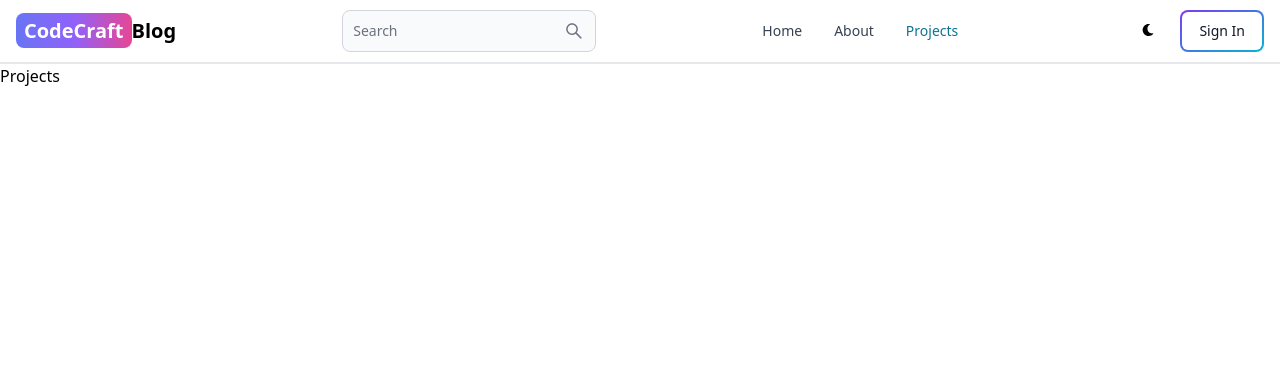
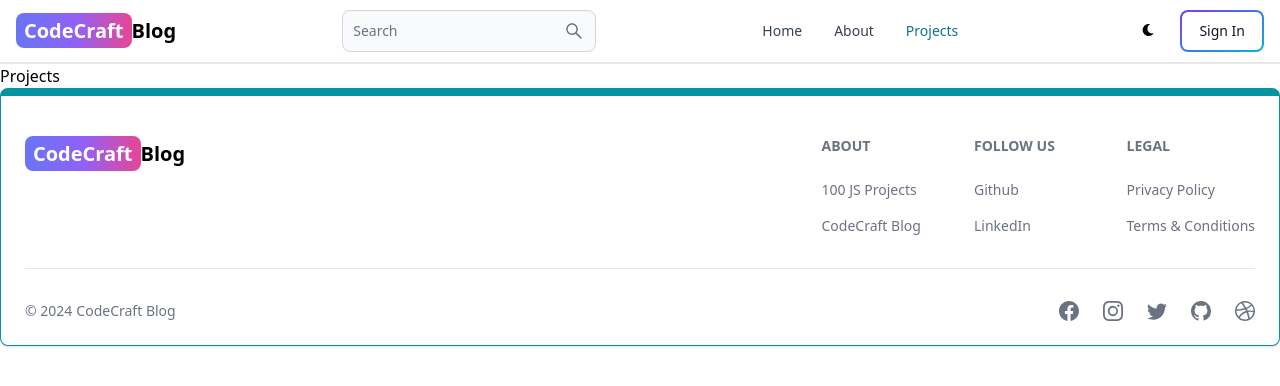
Before and after one commit to DelvonRH/MERN-Blog-Project, a React (Vite) app in the folder client/: page /projects in a window 1280 px wide. Shown: the top 386 px of the page. Built offline with nearby package versions, Linux system fonts and the light colour scheme.

Commit message:
created and added footer component to all pages

```diff
--- a/client/src/App.jsx
+++ b/client/src/App.jsx
@@ -6,6 +6,7 @@
 import Dashboard from "./pages/Dashboard";
 import Projects from "./pages/Projects";
 import Header from "./components/Header";
+import Footer from "./components/Footer";
 
 function App() {
   return (
@@ -19,6 +20,7 @@
         <Route path="/dashboard" element={<Dashboard />}></Route>
         <Route path="/projects" element={<Projects />}></Route>
       </Routes>
+      <Footer/>
     </BrowserRouter>
   );
 }
--- /dev/null
+++ b/client/src/components/Footer.jsx
@@ -0,0 +1,93 @@
+import { Footer } from "flowbite-react";
+import { Link } from "react-router-dom";
+import {
+  BsFacebook,
+  BsInstagram,
+  BsTwitter,
+  BsGithub,
+  BsDribbble,
+} from "react-icons/bs";
+export default function FooterCom() {
+  return (
+    <Footer container className="border border-t-8 border-teal-500">
+      <div className="w-full max-w-7xl mx-auto">
+        <div className="grid w-full justify-between sm:flex md:grid-cols-1">
+          <div className="mt-5">
+            <Link
+              to="/"
+              className="self-center whitespace-nowrap text-lg sm:text-xl font-semibold dark:text-white"
+            >
+              <span className="px-2 py-1 bg-gradient-to-r from-indigo-500 via-purple-500 to-pink-500 rounded-lg text-white">
+                CodeCraft
+              </span>
+              Blog
+            </Link>
+          </div>
+
+          <div className="grid grid-cols-2 gap-8 mt-4 sm:grid-cols-3 sm:gap-6">
+            <div>
+              <Footer.Title title="About" />
+              <Footer.LinkGroup col>
+                <Footer.Link
+                  href="https://www.100jsprojects.com"
+                  target="_blank"
+                  rel="noopener noreferrer"
+                >
+                  100 JS Projects
+                </Footer.Link>
+                <Footer.Link
+                  href="/about"
+                  target="_blank"
+                  rel="noopener noreferrer"
+                >
+                  CodeCraft Blog
+                </Footer.Link>
+              </Footer.LinkGroup>
+            </div>
+            <div>
+              <Footer.Title title="Follow Us" />
+              <Footer.LinkGroup col>
+                <Footer.Link
+                  href="https://github.com/DelvonRH"
+                  target="_blank"
+                  rel="noopener noreferrer"
+                >
+                  Github
+                </Footer.Link>
+                <Footer.Link
+                  href="https://www.linkedin.com/in/delvon/"
+                  target="_blank"
+                  rel="noopener noreferrer"
+                >
+                  LinkedIn
+                </Footer.Link>
+              </Footer.LinkGroup>
+            </div>
+            <div>
+              <Footer.Title title="Legal" />
+              <Footer.LinkGroup col>
+                <Footer.Link href="#">Privacy Policy</Footer.Link>
+                <Footer.Link href="#">Terms &amp; Conditions</Footer.Link>
+              </Footer.LinkGroup>
+            </div>
+          </div>
+        </div>
+        <Footer.Divider />
+        <div className="w-full sm:flex sm:items-center sm:justify-between">
+          <Footer.Copyright
+            href="#"
+            by="CodeCraft Blog"
+            year={new Date().getFullYear()}
+          />
+          <div className="flex gap-6 sm:mt-0 mt-4 sm:justify-center">
+            <Footer.Icon href="#" icon={BsFacebook} />
+            <Footer.Icon href="#" icon={BsInstagram} />
+            <Footer.Icon href="#" icon={BsTwitter} />
+            <Footer.Icon href="#" icon={BsGithub} />
+            <Footer.Icon href="#" icon={BsDribbble} />
+          </div>
+        </div>
+      </div>
+    </Footer>
+  );
+}
```
